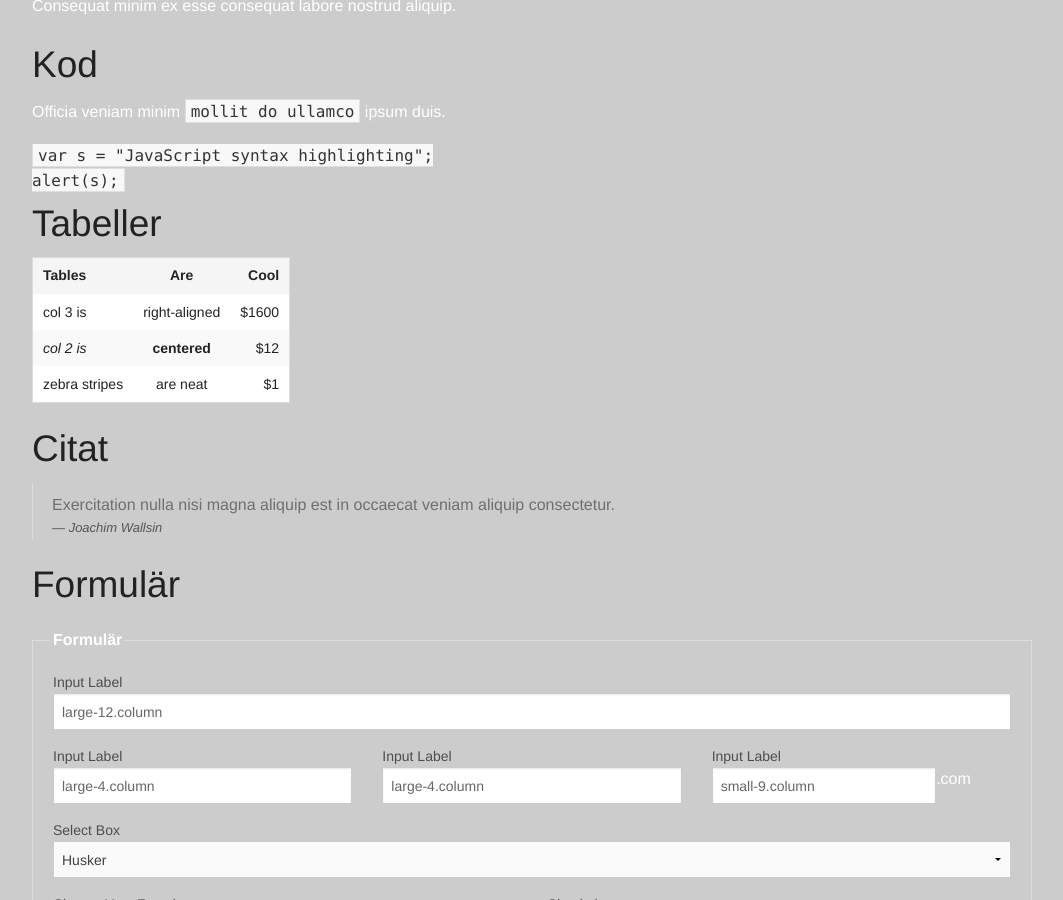
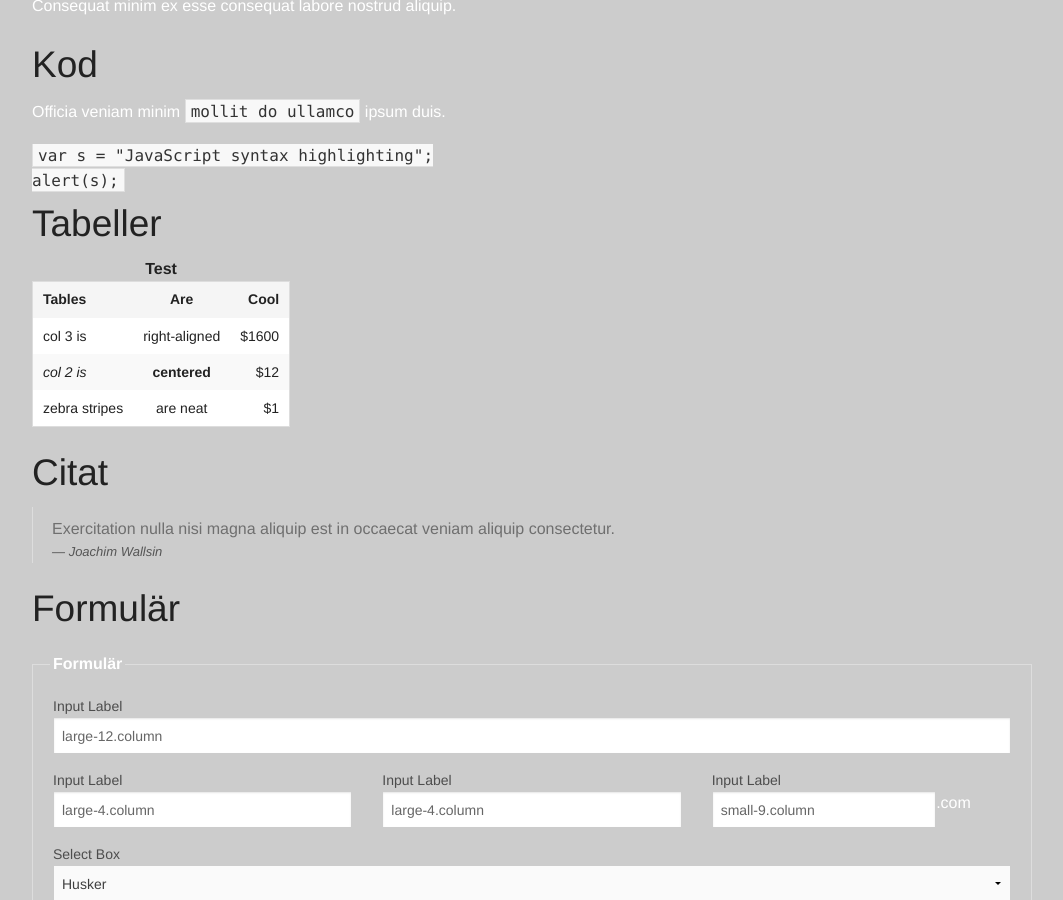
Before and after one commit to CalvinMcGee/wallsin.se, a Jekyll site: the page built from kitchen-sink.md, in a window 1280 px wide and 900 px high, scrolled down 1097 px. Shown: the whole window, without its empty margins (108-1171 px from the left). Built offline with Jekyll 4.4.1, drawn with Linux system fonts in a browser that asks for light colours.

Commit message:
Lägger till <caption> i tabell

```diff
--- a/kitchen-sink.md
+++ b/kitchen-sink.md
@@ -60,12 +61,33 @@ alert(s);
 
 ## Tabeller
 
-
-| Tables        | Are           | Cool  |
-| ------------- |:-------------:| -----:|
-| col 3 is      | right-aligned | $1600 |
-| *col 2 is*    | **centered**  |   $12 |
-| zebra stripes | are neat      |    $1 |
+<table>
+  <caption>Test</caption>
+  <thead>
+    <tr>
+      <th>Tables</th>
+      <th style="text-align: center">Are</th>
+      <th style="text-align: right">Cool</th>
+    </tr>
+  </thead>
+  <tbody>
+    <tr>
+      <td>col 3 is</td>
+      <td style="text-align: center">right-aligned</td>
+      <td style="text-align: right">$1600</td>
+    </tr>
+    <tr>
+      <td><em>col 2 is</em></td>
+      <td style="text-align: center"><strong>centered</strong></td>
+      <td style="text-align: right">$12</td>
+    </tr>
+    <tr>
+      <td>zebra stripes</td>
+      <td style="text-align: center">are neat</td>
+      <td style="text-align: right">$1</td>
+    </tr>
+  </tbody>
+</table>
 
 ## Citat
 
```
Also changed, not shown: other parts of kitchen-sink.md (+1 -0 lines).
